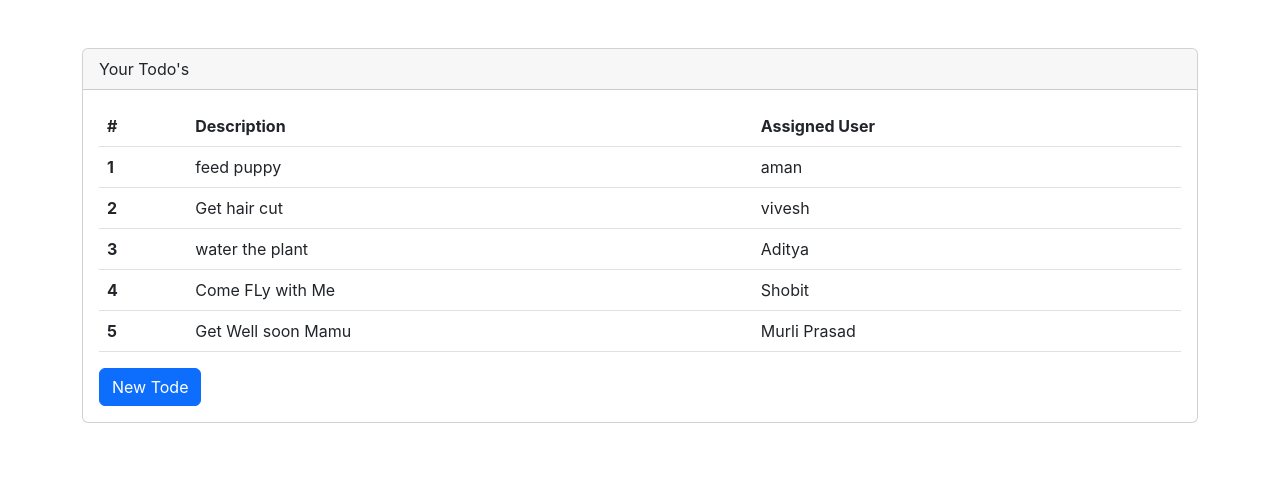
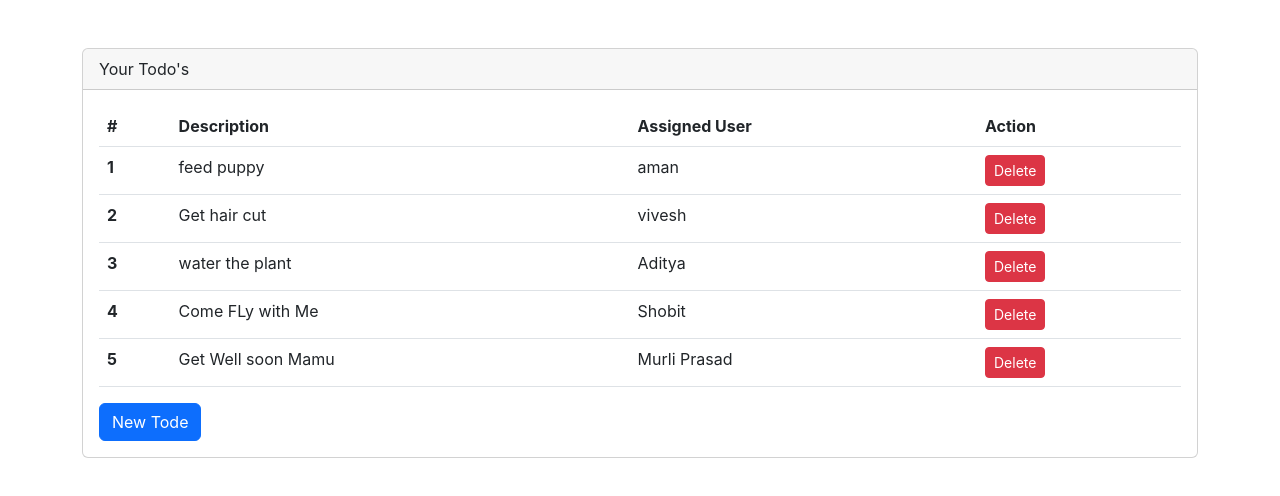
Before and after one commit to amanqaz/my-todo, a React (Create React App) app: page / in a window 1280 px wide. Shown: the top 496 px of the page. Built offline with nearby package versions, Linux system fonts and the light colour scheme.

Commit message:
impliment delete functionallity

```diff
--- a/src/App.js
+++ b/src/App.js
@@ -56,10 +56,14 @@ const deleteTodo =(deleteTodoRowNumber)=>{
             <TodoTable todos={todos} deleteTodo={deleteTodo} />
             <button onClick ={()=>setShowAddTodoForm(!showAddTodoForm)} className='btn btn-primary' >
              {showAddTodoForm ?'Close Tab':'New Tode'}
-              </button>
+               </button>
+
+
+
             {showAddTodoForm &&
             <NewTodoForm addTodo={addTodo}/>
             }
+
         </div>
       </div>
 
--- a/src/components/TodoRowItem.js
+++ b/src/components/TodoRowItem.js
@@ -3,11 +3,25 @@
 
 
     return(
+            <tr >
 
-        <tr onClick={()=>props.deleteTodo(props.rowNumber)}>
             <th scope="row">{props.rowNumber}</th>
             <td>{props.rowDescription}</td>
             <td>{props.rowAssigned}</td>
+
+           <td>
+        <button
+          className="btn btn-danger btn-sm"
+          onClick={(e) => {
+            e.stopPropagation(); // 👈 prevent row-level click if added later
+            if (window.confirm("Are you sure you want to delete this todo?")) {
+              props.deleteTodo(props.rowNumber);
+            }
+          }}
+        >
+          Delete
+        </button>
+      </td>
 
         </tr>
     )
--- a/src/components/TodoTable.js
+++ b/src/components/TodoTable.js
@@ -8,6 +8,7 @@ function TodoTable(props){
                     <th scope='col'>#</th>
                     <th scope='col'>Description</th>
                     <th scope='col'>Assigned User</th>
+                    <th scope='col'>Action</th>
                 </tr>
             </thead>
          <tbody>
```
